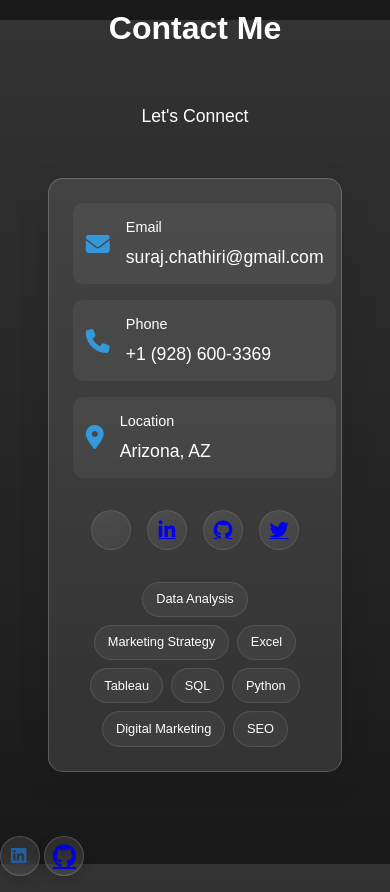
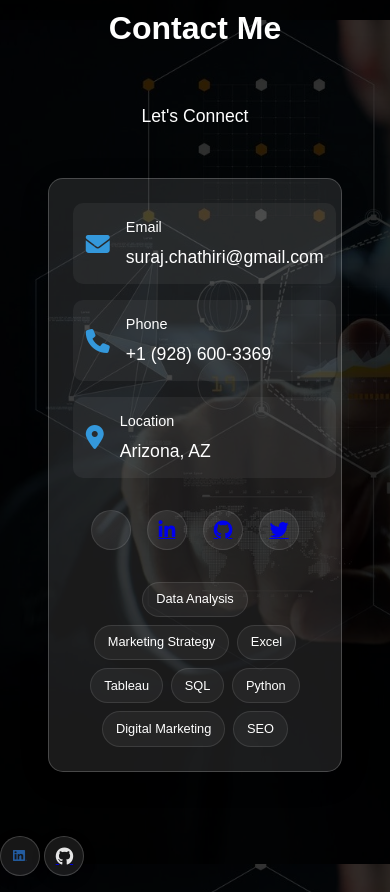
Before and after one commit to sc3823-hub/MyPortfolio, a plain HTML site: page index.html in a window 390 px wide. Shown: the part 4200-5092 px from the top of the page. Drawn offline with Linux system fonts and the light colour scheme.

Commit message:
Update style.css

```diff
--- a/style.css
+++ b/style.css
@@ -20,7 +20,7 @@
     margin: 0;
     padding: 0;
     font-family: 'Poppins', sans-serif;
-    background: linear-gradient(rgba(0, 0, 0, 0.8), rgba(0, 0, 0, 0.9)), url('analytics.jpg');
+    background: linear-gradient(rgba(0, 0, 0, 0.8), rgba(0, 0, 0, 0.9)), url('5753195.webp');
     background-size: cover;
     background-position: center;
     background-attachment: fixed;
@@ -44,7 +44,7 @@
     width: 100%;
     height: 100%;
     background: linear-gradient(rgba(0, 0, 0, 0.7), rgba(0, 0, 0, 0.8)),
-    url('analytics.jpg') no-repeat center center;
+    url('5753195.webp') no-repeat center center;
     background-size: cover;
     will-change: transform;
     z-index: -1;
@@ -613,20 +613,24 @@
     }
 
     .linkedin-button img {
-    width: 20px;
-    height: 20px;
+    width: 16px !important;
+    height: 16px !important;
     object-fit: contain;
     }
 
-    .github-button img {
-    width: 24px;
-    height: 24px;
+    .github-button i {
+    font-size: 20px;
+    color: white;
     }
 
     @media screen and (max-width: 768px) {
     .linkedin-button img {
-        width: 18px;
-        height: 18px;
+        width: 14px !important;
+        height: 14px !important;
+    }
+
+    .github-button i {
+        font-size: 18px;
     }
     }
     }
```
